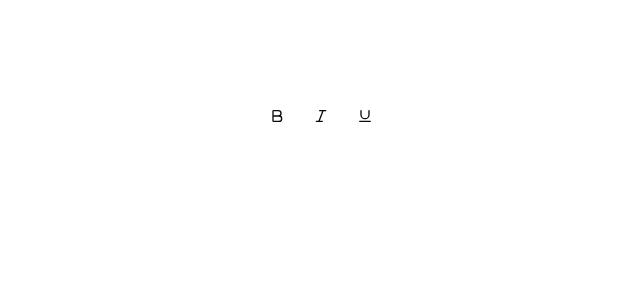
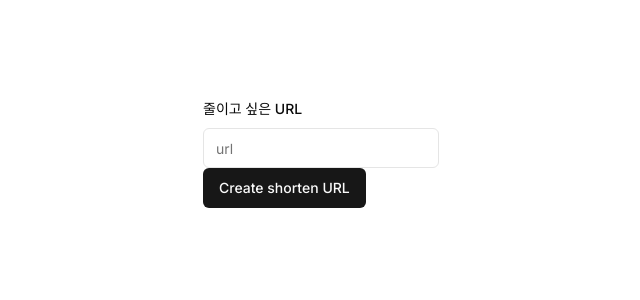
Before and after one commit to howdyfrom2019/jake-link, a Next.js app: page / in a window 1280 px wide. Shown: the top 300 px of the page, without its empty margins (319-959 px from the left). Built offline with nearby package versions, Linux system fonts and the light colour scheme.

Commit message:
Add base64 url test logic

```diff
--- a/package.json
+++ b/package.json
@@ -48,10 +48,13 @@
     "@radix-ui/react-toggle": "^1.0.3",
     "@radix-ui/react-toggle-group": "^1.0.4",
     "@radix-ui/react-tooltip": "^1.0.7",
+    "@tanstack/react-query": "^5.32.0",
+    "axios": "^1.6.8",
     "base62": "^2.0.2",
     "class-variance-authority": "^0.7.0",
     "clsx": "^2.1.1",
     "cmdk": "^1.0.0",
+    "crypto-js": "^4.2.0",
     "date-fns": "^3.6.0",
     "embla-carousel-react": "^8.0.2",
     "env-cmd": "^10.1.0",
@@ -72,6 +75,7 @@
   },
   "devDependencies": {
     "@next/eslint-plugin-next": "^14.2.3",
+    "@types/crypto-js": "^4.2.2",
     "@types/node": "^20",
     "@types/react": "^18",
     "@types/react-dom": "^18",
--- /dev/null
+++ b/src/app/api/shorten-url/encode/route.ts
@@ -0,0 +1,42 @@
+import crypto from 'crypto-js';
+import { NextRequest, NextResponse } from 'next/server';
+
+export const dynamic = 'force-dynamic';
+export async function POST(request: NextRequest) {
+  try {
+    const payload = await request.json();
+    if (!isShortenUrlPayload(payload)) {
+      return NextResponse.json(
+        { error: '올바르지 않은 요청입니다.' },
+        { status: 400 },
+      );
+    }
+    const { originalUrl } = payload;
+    const utf8crypted = crypto.enc.Utf8.parse(originalUrl);
+    const base64crypted = crypto.enc.Base64url.stringify(utf8crypted);
+    // const result = crypto.AES.encrypt(
+    //   base64crypted,
+    //   process.env.AES_KEY_PHRASE,
+    // );
+    // console.log(result);
+
+    return NextResponse.json(
+      {
+        compressed: base64crypted,
+        original: originalUrl,
+      },
+      { status: 200 },
+    );
+  } catch (error) {
+    return NextResponse.json(
+      { error: '서버 오류가 발생했습니다.' },
+      { status: 500 },
+    );
+  }
+}
+
+const isShortenUrlPayload = (
+  payload: any,
+): payload is Shorten.CreatePayload => {
+  return typeof payload.originalUrl === 'string';
+};
--- /dev/null
+++ b/src/app/features/encrypt/components/EncryptForm.tsx
@@ -0,0 +1,48 @@
+'use client';
+
+import { Button } from '@/components/ui/button';
+import {
+  Form,
+  FormControl,
+  FormField,
+  FormItem,
+  FormLabel,
+} from '@/components/ui/form';
+import { Input } from '@/components/ui/input';
+import { useEncodeShortenUrl } from '@/requests/shorten';
+import { useForm } from 'react-hook-form';
+
+const EncryptForm = () => {
+  const form = useForm();
+  const { mutate: encyrptUrl } = useEncodeShortenUrl(
+    (data) => console.log(data),
+    (error) => console.error(error),
+  );
+
+  const onSubmit = (formData: any) => {
+    // console.log(formData);
+    encyrptUrl(formData);
+  };
+
+  return (
+    <Form {...form}>
+      <form onSubmit={form.handleSubmit(onSubmit)}>
+        <FormField
+          control={form.control}
+          name={'originalUrl'}
+          render={({ field }) => (
+            <FormItem>
+              <FormLabel>줄이고 싶은 URL</FormLabel>
+              <FormControl>
+                <Input placeholder={'url'} {...field} />
+              </FormControl>
+            </FormItem>
+          )}
+        />
+        <Button type={'submit'}>Create shorten URL</Button>
+      </form>
+    </Form>
+  );
+};
+
+export default EncryptForm;
--- a/src/app/layout.tsx
+++ b/src/app/layout.tsx
@@ -1,3 +1,4 @@
+import Providers from '@/app/providers';
 import type { Metadata } from 'next';
 import { Inter } from 'next/font/google';
 import { ReactNode } from 'react';
@@ -17,7 +18,9 @@ export default function RootLayout({
 }>) {
   return (
     <html lang={'en'}>
-      <body className={inter.className}>{children}</body>
+      <Providers>
+        <body className={inter.className}>{children}</body>
+      </Providers>
     </html>
   );
 }
--- a/src/app/page.tsx
+++ b/src/app/page.tsx
@@ -1,22 +1,11 @@
-import { ToggleGroup, ToggleGroupItem } from '@/components/ui/toggle-group';
-import { Bold, Italic, Underline } from 'lucide-react';
+import EncryptForm from '@/app/features/encrypt/components/EncryptForm';
 
 export default function Home() {
   return (
     <main
       className={'flex min-h-screen flex-col items-center justify-between p-24'}
     >
-      <ToggleGroup type={"multiple"}>
-        <ToggleGroupItem value={"bold"} aria-label={"Toggle bold"}>
-          <Bold className={"h-4 w-4"} />
-        </ToggleGroupItem>
-        <ToggleGroupItem value={"italic"} aria-label={"Toggle italic"}>
-          <Italic className={"h-4 w-4"} />
-        </ToggleGroupItem>
-        <ToggleGroupItem value={"underline"} aria-label={"Toggle underline"}>
-          <Underline className={"h-4 w-4"} />
-        </ToggleGroupItem>
-      </ToggleGroup>
+      <EncryptForm />
     </main>
   );
 }
--- /dev/null
+++ b/src/app/providers.tsx
@@ -0,0 +1,12 @@
+'use client';
+
+import { QueryClient, QueryClientProvider } from '@tanstack/react-query';
+import { ReactNode } from 'react';
+
+export default function Providers({ children }: { children: ReactNode }) {
+  return (
+    <QueryClientProvider client={new QueryClient()}>
+      {children}
+    </QueryClientProvider>
+  );
+}
--- /dev/null
+++ b/src/lib/dbConfig.ts
@@ -0,0 +1,3 @@
+import { PrismaClient } from '@prisma/client';
+
+export const prisma = new PrismaClient();
--- /dev/null
+++ b/src/requests/shorten.ts
@@ -0,0 +1,37 @@
+import { useMutation } from '@tanstack/react-query';
+import axios from 'axios';
+
+export const encryptComplexUrl = async (body: Shorten.CreatePayload) => {
+  try {
+    const { data } = await axios.post<Shorten.Create>(
+      '/api/shorten-url/encode',
+      body,
+    );
+    return data;
+  } catch (error) {
+    if (axios.isAxiosError(error)) {
+      throw {
+        status: error.response?.status,
+        error: error.response?.data.error,
+      };
+    }
+
+    throw error;
+  }
+};
+
+export const useEncodeShortenUrl = (
+  onSuccess?: (data: Shorten.Create) => void,
+  onError?: (error: NextError) => void,
+) => {
+  const { mutate, mutateAsync } = useMutation({
+    mutationFn: (body: Shorten.CreatePayload) => encryptComplexUrl(body),
+    onSuccess,
+    onError,
+  });
+
+  return {
+    mutate,
+    mutateAsync,
+  };
+};
--- a/src/types/env.d.ts
+++ b/src/types/env.d.ts
@@ -2,5 +2,6 @@ declare namespace NodeJS {
   interface ProcessEnv {
     NEXT_PUBLIC_ENVIRONMENT: 'dev' | 'prod';
     DATABASE_URL: string;
+    AES_KEY_PHRASE: string;
   }
 }
--- /dev/null
+++ b/src/types/error.d.ts
@@ -0,0 +1,13 @@
+interface NextErrorResponse {
+  status: number;
+  error: string;
+}
+
+interface NextError {
+  status: number;
+  error: string;
+}
+
+declare namespace NextError {
+  type Response = NextErrorResponse;
+}
--- /dev/null
+++ b/src/types/shorten.d.ts
@@ -0,0 +1,13 @@
+interface ShortenCreatePayload {
+  originalUrl: string;
+}
+
+interface ShortenCreate {
+  compressed: string;
+  original: string;
+}
+
+declare namespace Shorten {
+  type CreatePayload = ShortenCreatePayload;
+  type Create = ShortenCreate;
+}
```
Also changed, not shown: .eslintrc.json, 1 other file (tests, documents, lock files or other folders).
